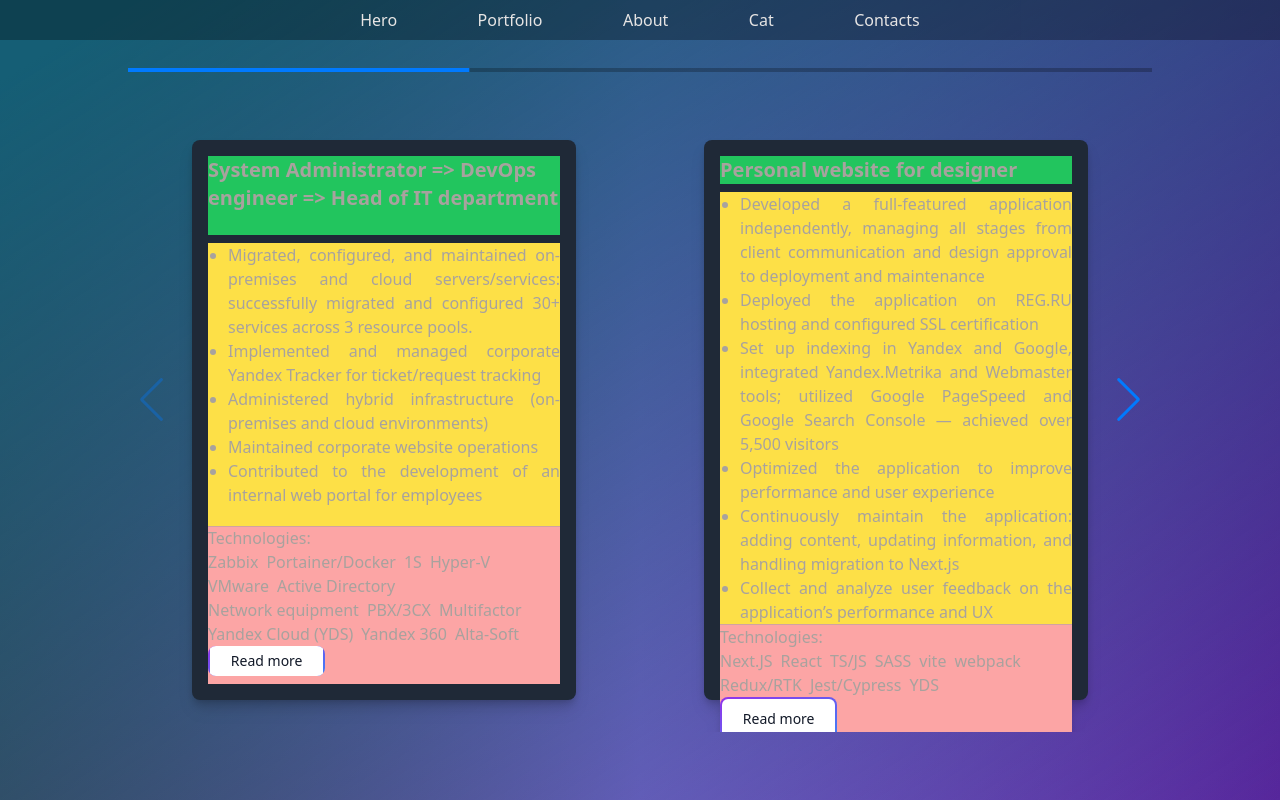
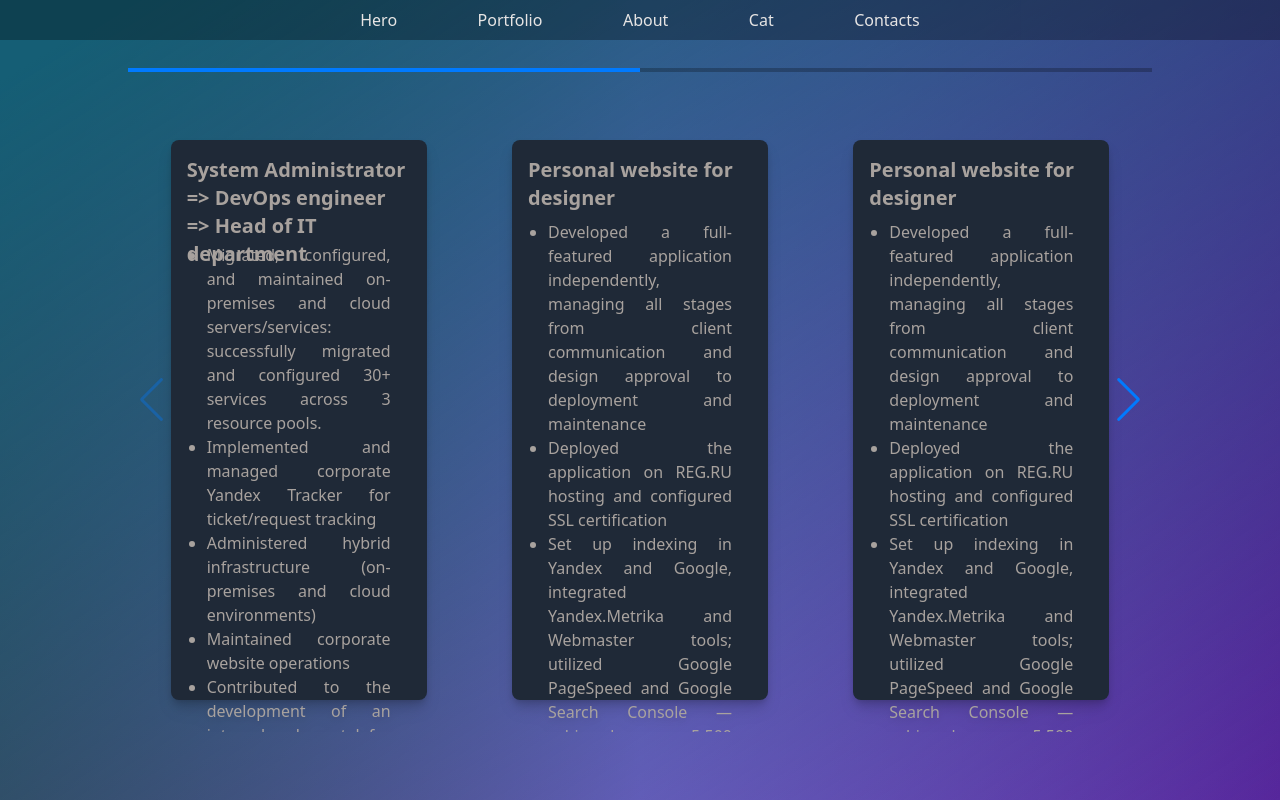
Before and after one commit to i0ji/p_ioji, a React (Vite) app: page / in a window 1280 px wide. Built offline with nearby package versions, Linux system fonts and the light colour scheme.

Commit message:
build(components): rework hero

```diff
--- a/package.json
+++ b/package.json
@@ -1,7 +1,7 @@
 {
   "name": "p_ioji",
   "private": true,
-  "version": "0.0.0",
+  "version": "0.1.2",
   "type": "module",
   "scripts": {
     "dev": "vite",
--- a/src/components/Hero.tsx
+++ b/src/components/Hero.tsx
@@ -22,16 +22,13 @@ export default function Hero() {
       <div className="mx-auto flex h-[90%] w-full flex-wrap items-center justify-around">
         <Swiper
           modules={[Navigation]}
-          slidesPerView={2}
+          slidesPerView={3}
           navigation
           pagination={{ type: "progressbar" }}
           className="relative h-[70] w-full max-w-[80vw] pt-10"
         >
           {heroData.map((item: heroModel) => (
-            <SwiperSlide
-              key={nanoid()}
-              className="h-ull"
-            >
+            <SwiperSlide key={nanoid()} className="h-ull">
               <Card data={item} />
             </SwiperSlide>
           ))}
--- a/src/components/ui/card.tsx
+++ b/src/components/ui/card.tsx
@@ -3,14 +3,12 @@ import { nanoid } from "nanoid";
 export default function Card({ data }: { data: heroModel }) {
   return (
     <div
-      className="mx-auto my-8 flex h-[70vh] w-[30vw] transform flex-col rounded-lg bg-gray-800 p-4 text-stone-400 shadow-lg drop-shadow-lg transition-transform duration-200 ease-linear hover:scale-[1.01]"
+      className="mx-auto my-8 flex h-[70vh] w-[20vw] transform flex-col rounded-lg bg-gray-800 p-4 text-stone-400 shadow-lg drop-shadow-lg transition-transform duration-200 ease-linear hover:scale-[1.01]"
       data-carousel-item
     >
-      <h6 className="mb-2 flex h-[15%] bg-green-500 text-xl font-bold">
-        {data.title}
-      </h6>
-      <div className="flex h-auto flex-auto flex-col justify-between bg-yellow-300">
-        <ul className="flex list-disc flex-col justify-between pl-5 text-justify">
+      <h6 className="mb-2 flex h-[15%] text-xl font-bold">{data.title}</h6>
+      <div className="flex h-auto flex-auto flex-col justify-between">
+        <ul className="flex list-disc flex-col justify-between px-5 text-justify">
           {data.responsibilities.map((unit) => (
             <li key={nanoid()}>
               <p>{unit}</p>
@@ -18,13 +16,15 @@ export default function Card({ data }: { data: heroModel }) {
           ))}
         </ul>
       </div>
-      <div className="flex h-[30%] flex-col justify-between bg-red-300">
+      <div className="flex h-[30%] flex-col justify-between">
         <hr className="h-[1px] w-full bg-stone-400 opacity-50" />
         <p className="w-full">Technologies: </p>
         <ul className="flex flex-initial flex-wrap">
           {data.technologies.map((unit) => (
             <li key={nanoid()} className="pr-2">
-              <p>{unit}</p>
+              <pre className="mx-[3px] my-[2px] overflow-x-hidden rounded-lg bg-gray-900 px-[5px] font-bold text-stone-300">
+                <code>{unit}</code>
+              </pre>
             </li>
           ))}
         </ul>
```
